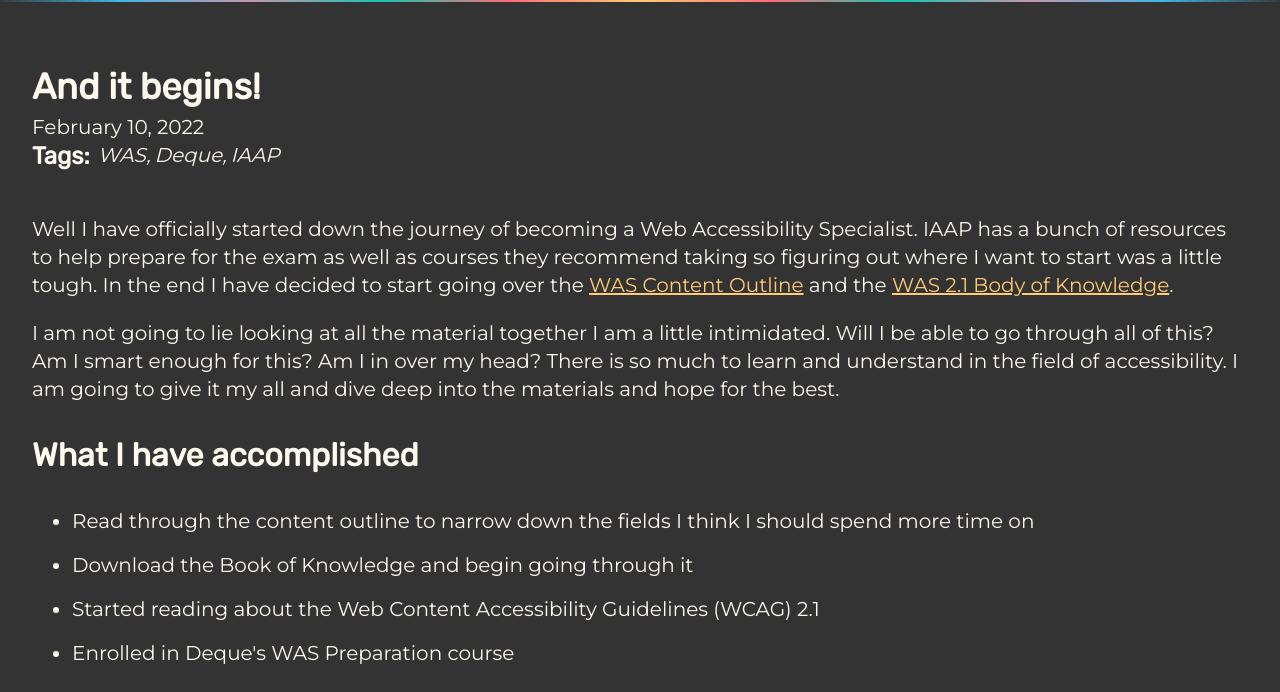
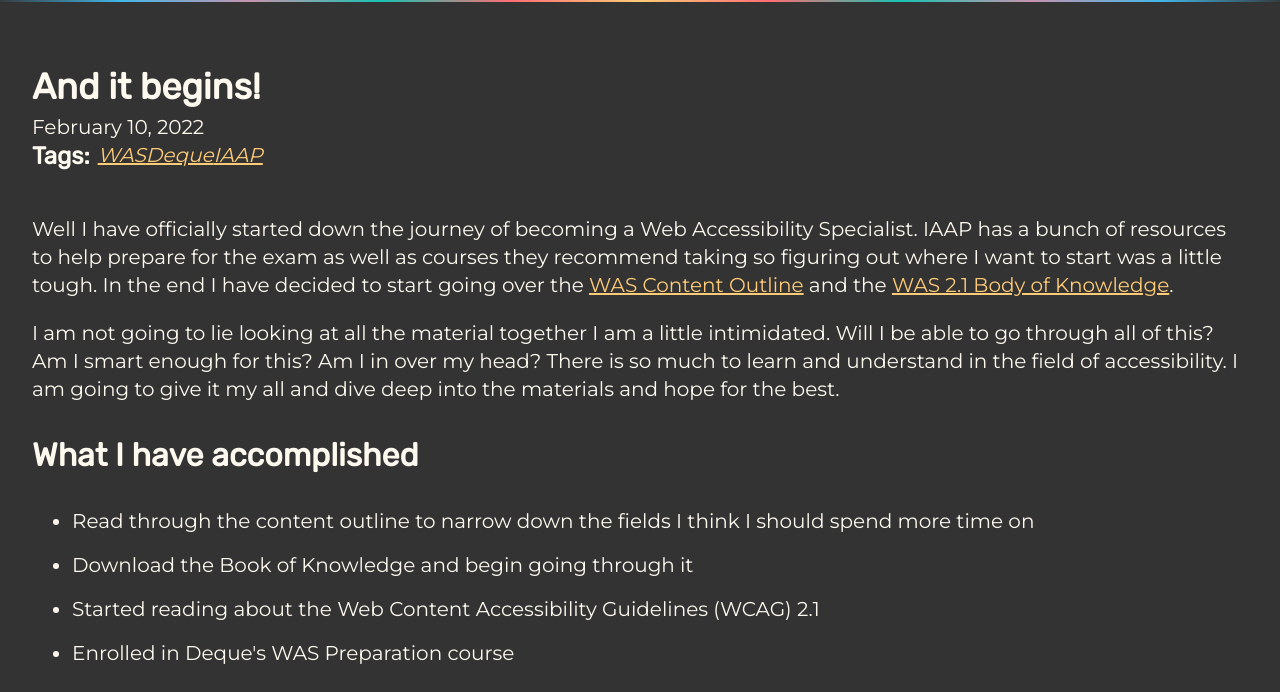
Before and after one commit to mpeck99/WAS-Blog, an Eleventy site: page src/blog/study-prep.md in a window 1280 px wide. Shown: the part 108-800 px from the top of the page. Built offline with nearby package versions, Linux system fonts and the light colour scheme; Eleventy itself is replaced by a stand-in of ours; files that its build step writes are made by us from their sources.

Commit message:
changing the md page templates to njk files

```diff
--- a/src/_includes/post.njk
+++ b/src/_includes/post.njk
@@ -1,7 +1,7 @@
 ---
 layout: base.njk
 ---
-
+{%- set tagUrl %}/tags/{{ tag }}/{% endset -%}
 <article aria-labelledby="title">
   <header>
     <h2 id="title">{{ title }}</h2>
@@ -11,7 +11,7 @@ layout: base.njk
       <ul class="taglist">
         {% for tag in tags %}
           {% if tag !== 'posts' %}
-            <li>{{ tag }}</li>
+            <a href="/tags/tag" class="post-tag">{{ tag }}</a>
           {% endif %}
         {% endfor %}
       </ul>
--- a/src/index.md
+++ b/src/index.njk
@@ -10,7 +10,7 @@ pagination:
 ---
 
 <div class="article-wrapper">
-{% for post in posts%}
+{% for post in posts %}
 <article aria-labelledby="{{post.fileSlug}}">
     <header class="article-header">
       <h2 id="{{post.fileSlug}}">{{ post.data.title }}</h2>
```
Also changed, not shown: src/archive.njk (renamed from src/archive.md).
